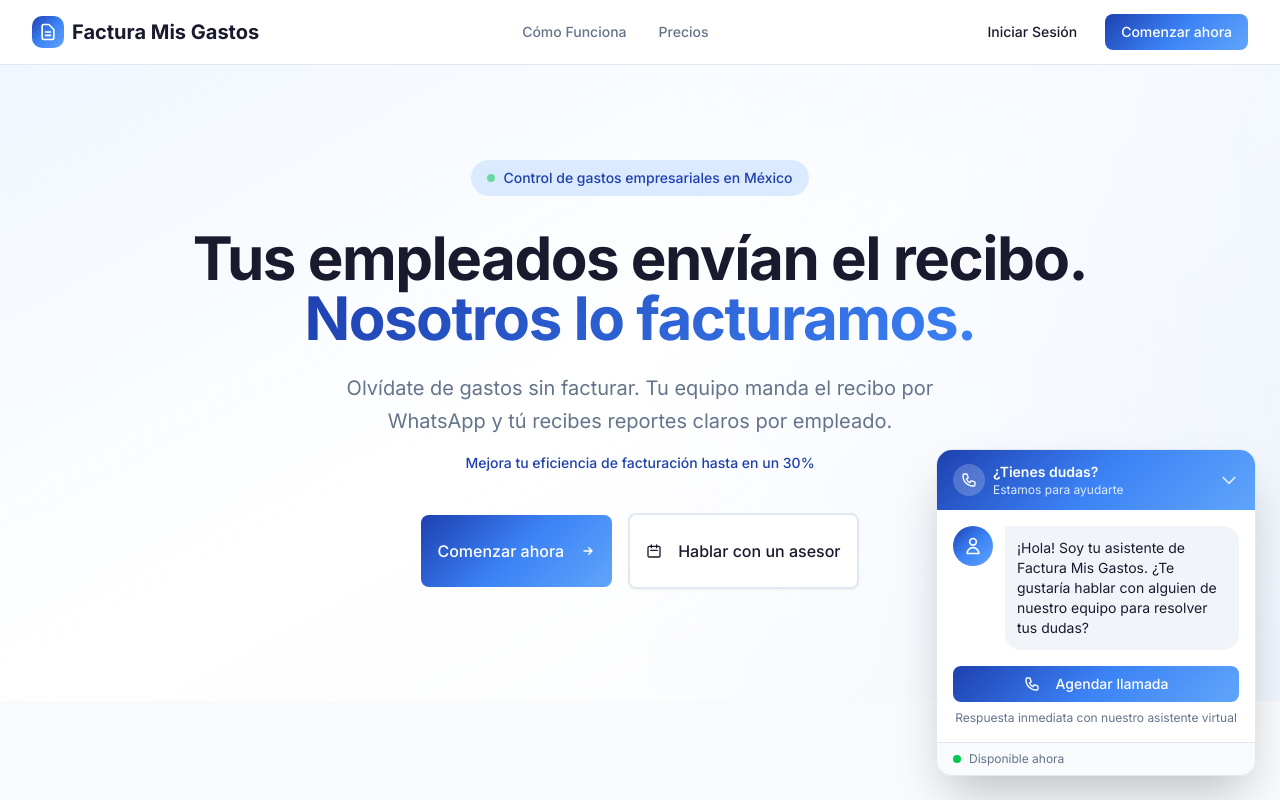
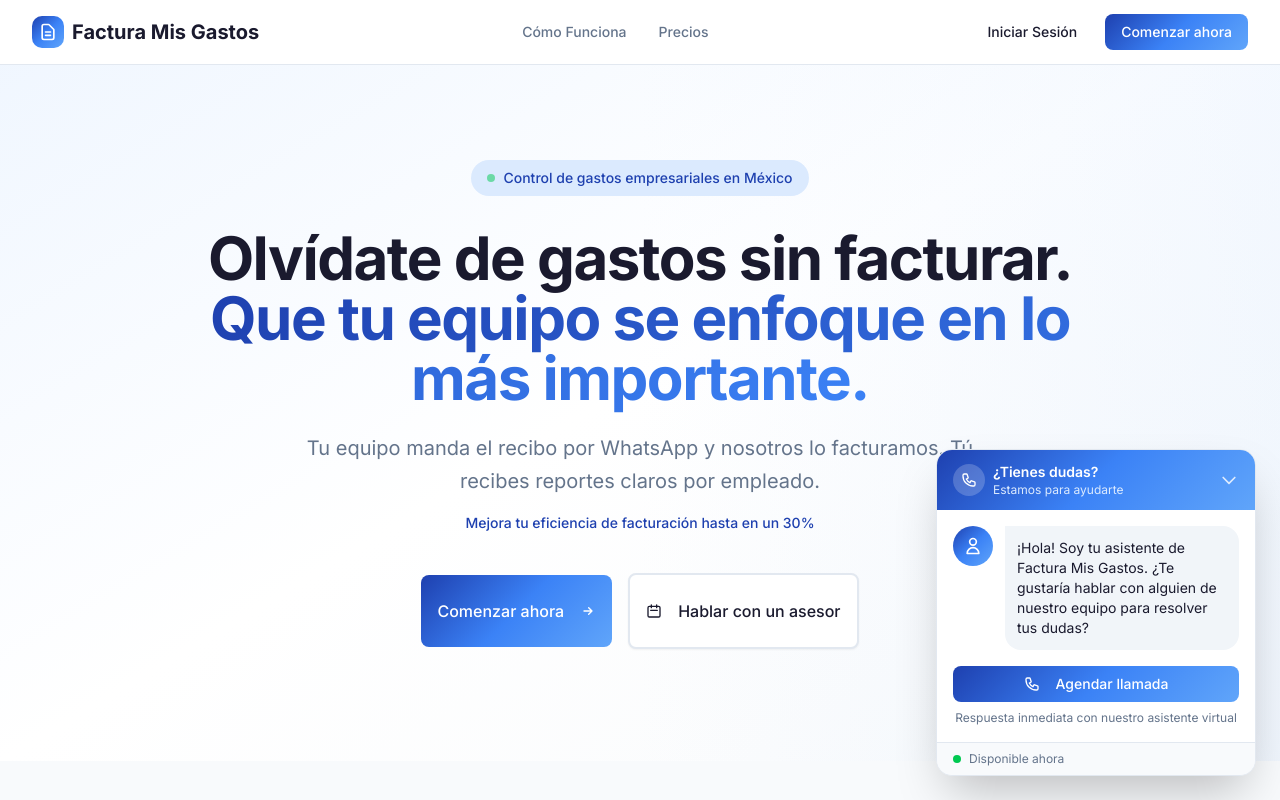
Before and after one commit to jorgeporrasmx/factura-mis-gastos, a Next.js app: page / in a window 1280 px wide. Shown: the top 800 px of the page. Built offline with nearby package versions, Linux system fonts and the light colour scheme.

Commit message:
feat: Actualizar encabezado principal de hero section
Cambiar el headline para enfocarse en el beneficio principal:
"Olvídate de gastos sin facturar" y "Que tu equipo se enfoque
en lo más importante"

```diff
--- a/src/components/HeroSection.tsx
+++ b/src/components/HeroSection.tsx
@@ -31,13 +31,13 @@ export function HeroSection() {
 
           {/* Main headline */}
           <h1 className="text-4xl sm:text-5xl lg:text-6xl font-bold text-foreground tracking-tight mb-6">
-            Tus empleados envían el recibo.<br />
-            <span className="gradient-text">Nosotros lo facturamos.</span>
+            Olvídate de gastos sin facturar.<br />
+            <span className="gradient-text">Que tu equipo se enfoque en lo más importante.</span>
           </h1>
 
           {/* Subtitle */}
           <p className="text-lg sm:text-xl text-muted-foreground max-w-2xl mx-auto mb-4 leading-relaxed">
-            Olvídate de gastos sin facturar. Tu equipo manda el recibo por WhatsApp y tú recibes reportes claros por empleado.
+            Tu equipo manda el recibo por WhatsApp y nosotros lo facturamos. Tú recibes reportes claros por empleado.
           </p>
 
           {/* Verified metric */}
```
